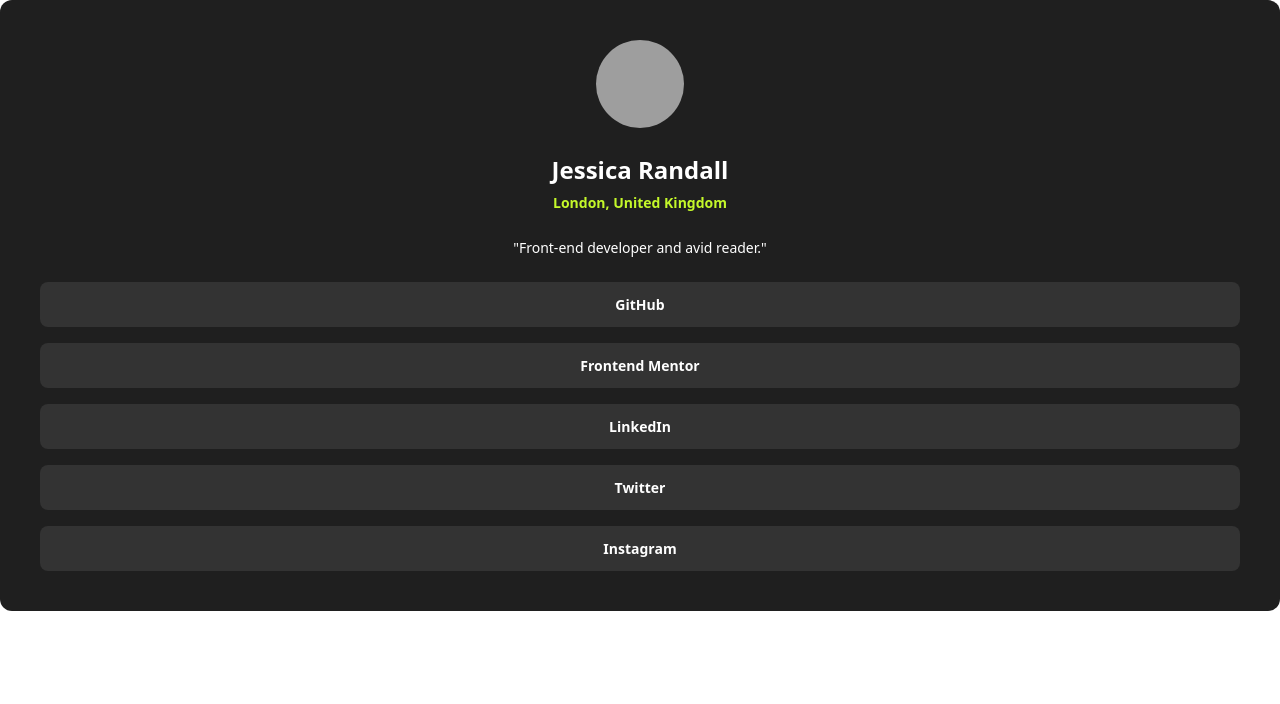
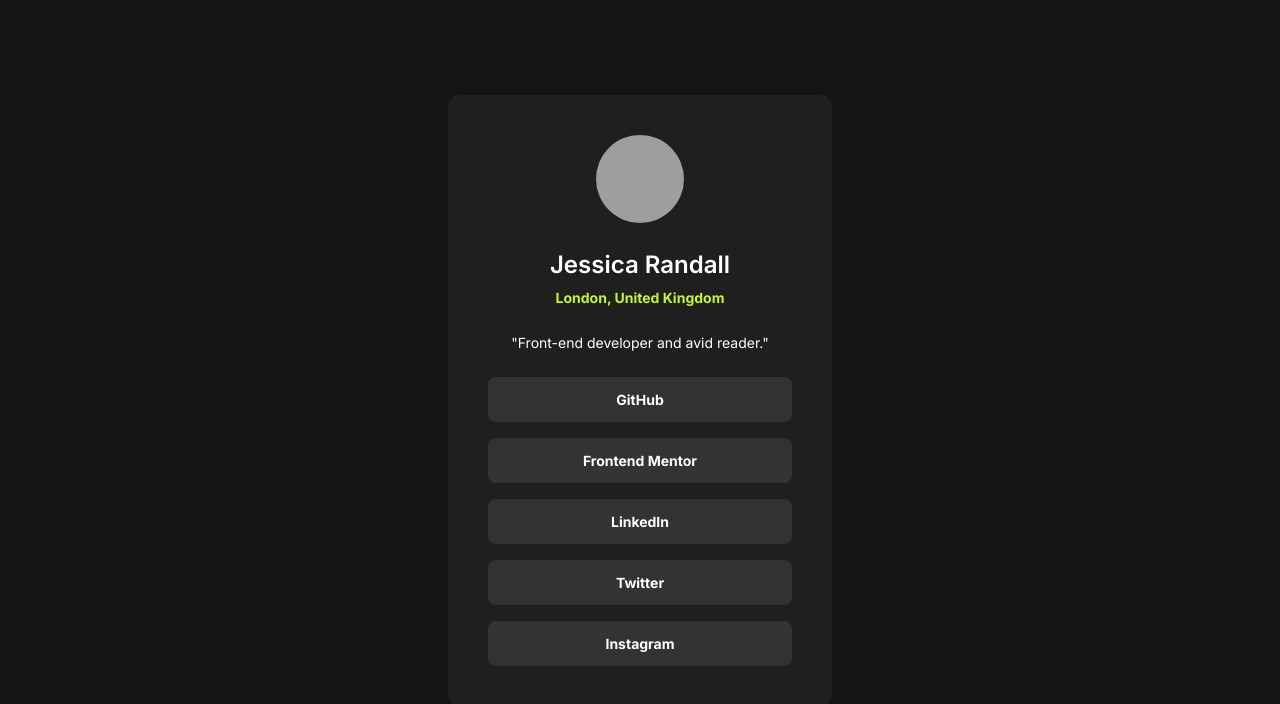
Before and after one commit to johnnygerard/fem-social-links-profile, a Next.js app: page / in a window 1280 px wide. Shown: the top 704 px of the page. Built offline with nearby package versions, Linux system fonts and the light colour scheme; grey boxes are pictures that could not be loaded.

Commit message:
refactor: migrate root layout

```diff
--- a/src/app/layout.tsx
+++ b/src/app/layout.tsx
@@ -1,20 +1,21 @@
 import type { Metadata } from "next";
-import { Geist } from "next/font/google";
+import { Inter } from "next/font/google";
 import type { FC, ReactNode } from "react";
 import "~/styles/globals.css";
+import { tw } from "~/utils/tw";
 
-const geistSans = Geist({
+const inter = Inter({
   display: "swap",
   subsets: ["latin"],
-  variable: "--font-geist-sans",
+  variable: "--font-inter",
 });
 
-const APP_NAME = "appName";
-const TITLE = "title";
-const DESCRIPTION = "description";
+const APP_NAME = "Social links profile";
+const TITLE = APP_NAME;
+const DESCRIPTION = `Frontend Mentor challenge: ${APP_NAME}`;
 
 export const metadata: Metadata = {
-  metadataBase: new URL("https://placeholder.example"),
+  metadataBase: new URL("https://fem-social-links-profile-jgerard.vercel.app"),
   title: {
     template: `%s | ${APP_NAME}`,
     default: TITLE,
@@ -35,12 +36,15 @@
 
 const RootLayout: FC<Props> = ({ children }) => {
   return (
-    <html
-      className={geistSans.variable}
-      data-scroll-behavior="smooth"
-      lang="en-US"
-    >
-      <body className="font-sans">{children}</body>
+    <html className={inter.variable} data-scroll-behavior="smooth" lang="en-US">
+      <body
+        className={tw(
+          "min-h-screen min-w-min bg-grey-900 font-sans",
+          "grid place-items-center px-6 py-10 tb:p-10",
+        )}
+      >
+        <main className="w-full max-w-96">{children}</main>
+      </body>
     </html>
   );
 };
```
Also changed, not shown: 1 other file (tests, documents, lock files or other folders).
